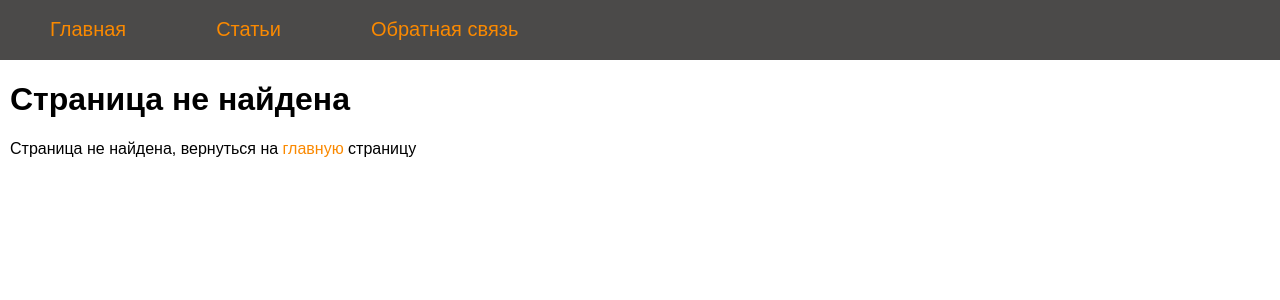
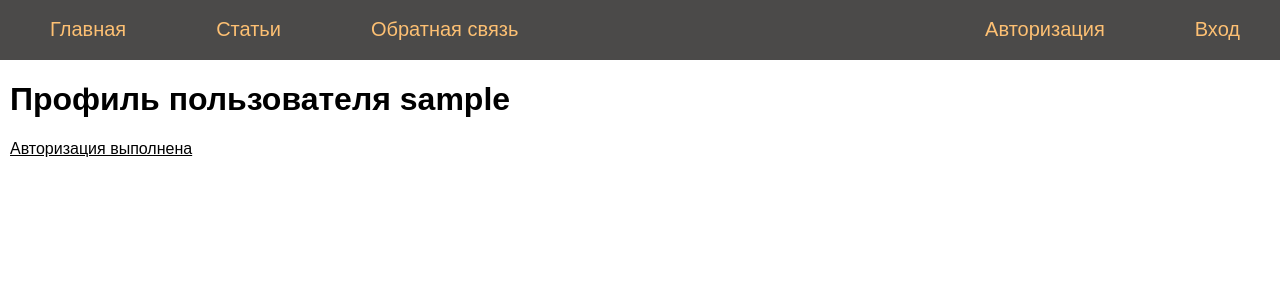
Before and after one commit to Pablosick/Author-corner, a Flask app: a page that uses templates/index.html in a window 1280 px wide. Shown: the top 300 px of the page. Run offline with Flask 2, Linux system fonts and the light colour scheme; the visitor is signed in with stand-in values (Sample User, id 1).

Commit message:
redirect_login

```diff
--- a/main.py
+++ b/main.py
@@ -1,17 +1,21 @@
-from flask import Flask, render_template, url_for, request, flash, session, redirect
+from flask import Flask, render_template, url_for, request, flash, session, redirect, abort
 
 app = Flask(__name__)
 app.config['SECRET_KEY'] = 'zlGK5teFsXX4e3jfyO'
 
-menu = [{"name": "Главная", "url": "main-flask"},
+menu = [{"name": "Главная", "url": "/"},
         {"name": "Статьи", "url": "article-flask"},
         {"name": "Обратная связь", "url": "contact"}
 ]
 
+reg_a_log = [{"name": "Вход", "url": "entry-preson"},
+             {"name": "Авторизация", "url": "login"}
+]
+
+
 @app.route('/')
 def index():
-    print(url_for('index'))
-    return render_template('index.html', title='Backend на Flask', menu=menu)
+    return render_template('index.html', title='Backend на Flask', menu=menu, login=reg_a_log)
 
 
 @app.route('/contact', methods=["POST", "GET"]) #Если не указать метод POST, то на кнопку отправить будет ошибка 405. Сервер получает запрос, но не может его реализовать
@@ -22,22 +26,29 @@ def contact():
         else:
             flash('Ошибка отправки', category='error')
 
-    return render_template('contact.html', title='Обратная связь', menu=menu)
+    return render_template('contact.html', title='Обратная связь', menu=menu, login=reg_a_log)
 
 
 @app.route('/login', methods=["POST", "GET"])
 def login():
-    if 'userLogged' in session:
-        return redirect(url_for('profile', username=session['userLogged']))
-    elif request.method == 'POST' and request.form['username'] == 'selfedu' and request.form['psw'] == "123":
-        session['userLogged'] = request.form['username']
-        return redirect(url_for('profile', username=session['userLogged']))
-    return render_template('login.html', title='Авторизация', menu=menu)
+    if 'user' in session:
+        return redirect(url_for('profile', username=session['user']))
+    elif request.method == 'POST' and request.form['username'] == 'test' and request.form['psw'] == "123":
+        session['user'] = request.form['username']  # connect session
+        return redirect(url_for('profile', username=session['user']))
+    return render_template('login.html', title='Авторизация', menu=menu, login=reg_a_log)
 
+
+@app.route('/profile/<username>')
+def profile(username):
+    if 'user' not in session or session['user'] != username:
+        abort(401)  # Unauthorized  user (Прерывание запроса)
+    return render_template('profile.html', title=f'Профиль пользователя {username}', menu=menu, login=reg_a_log)
 
 @app.errorhandler(404)
 def pageNotFount(error):
-    return render_template('page404.html', title="Страница не найдена", menu=menu)
+    return render_template('page404.html', title="Страница не найдена", menu=menu, login=reg_a_log)
+
 
 if __name__ == "__main__":
     app.run(debug=True)
--- a/static/css/styles.css
+++ b/static/css/styles.css
@@ -44,12 +44,26 @@ ul.mainmenu li.last {
 	float: right
 }
 
-u1.mainmenu li a{
+ul.mainmenu li a{
 	color: #fdc073;
 	text-decoration: none;
 }
 
 ul.mainmenu li a:hover {
+	color: #FDA83D;
+}
+
+ul.mainmenu li.log{
+	float: right;
+	margin: 18px 40px 0 50px;
+}
+
+ul.mainmenu li.log a{
+	color: #fdc073;
+	text-decoration: none;
+}
+
+ul.mainmenu li.log a:hover {
 	color: #FDA83D;
 }
 
--- a/templates/index.html
+++ b/templates/index.html
@@ -17,6 +17,9 @@
 	{% for m in menu -%}
 <li><a href="{{m.url}}">{{m.name}}</a></li>
 	{% endfor -%}
+	{% for n in login -%}
+<li class="log"><a href="{{n.url}}">{{n.name}}</a></li>
+	{% endfor -%}
 </ul>
 	{% endblock mainmenu -%}
 <div class="clear"></div>
--- /dev/null
+++ b/templates/profile.html
@@ -0,0 +1,6 @@
+{% extends 'index.html' %}
+
+{% block content %}
+{{ super() }}
+<u>Авторизация выполнена</u>
+{% endblock %}
```
